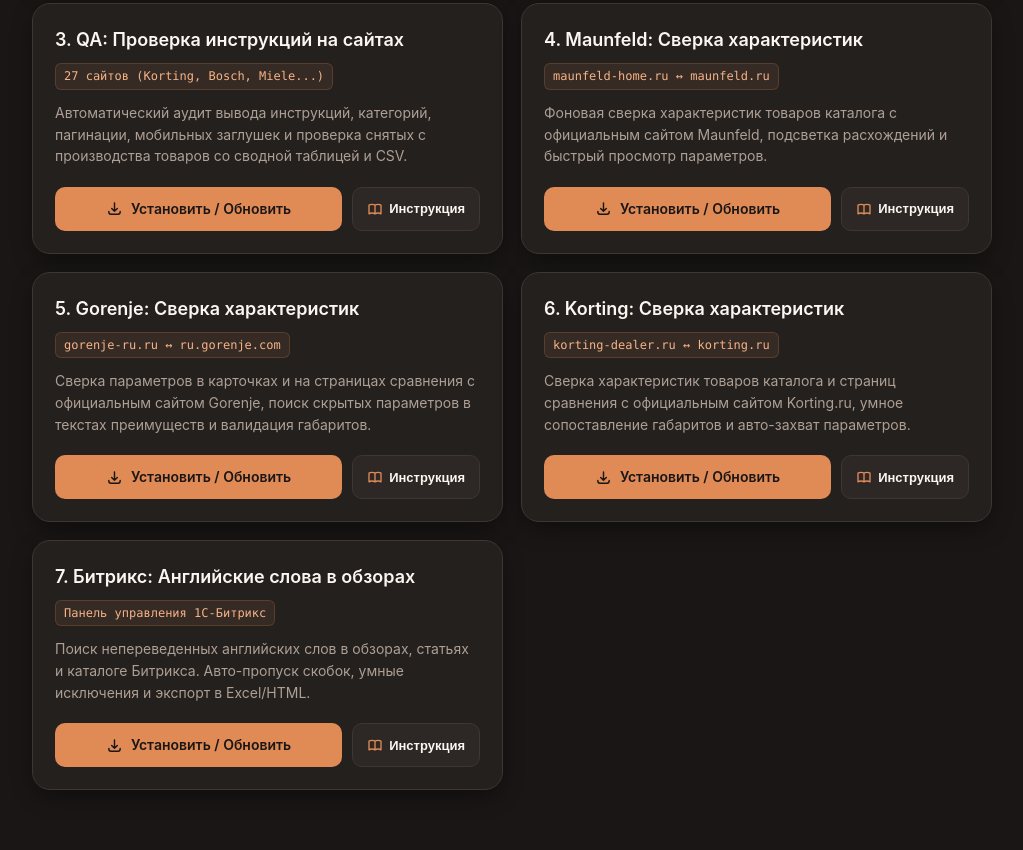
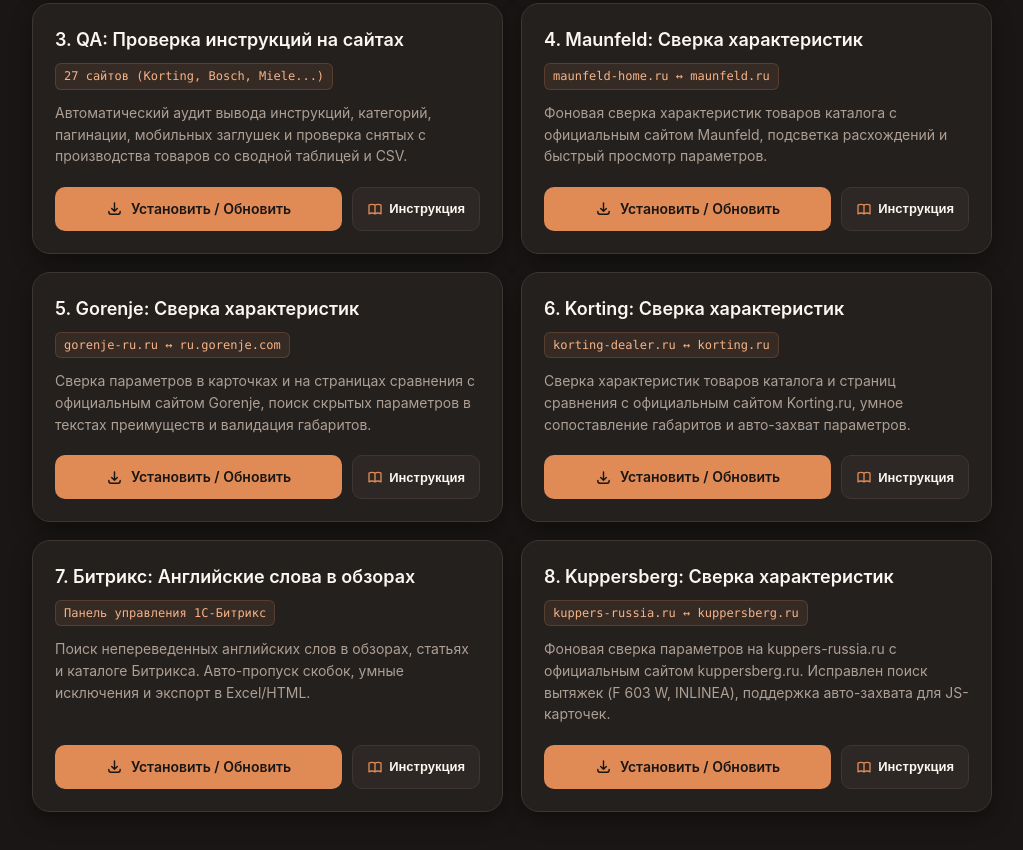
Before and after one commit to Lintervil/price-tools, a plain HTML site: page index.html in a window 1280 px wide. Shown: the part 738-1588 px from the top of the page, without its empty margins (128-1151 px from the left). Drawn offline with Linux system fonts and the light colour scheme.

Commit message:
Update index.html

```diff
--- a/index.html
+++ b/index.html
@@ -776,6 +776,29 @@
         </div>
       </article>
 
+      <!-- Карточка 8: Kuppersberg Сверка характеристик -->
+      <article class="script-card" data-search="kuppersberg kuppers-russia kuppersberg.ru купперсберг сверка характеристик сравнение параметров спецификации official spec checker вытяжки духовые шкафы">
+        <div class="card-top">
+          <h2 class="card-title">8. Kuppersberg: Сверка характеристик</h2>
+          <span class="card-badge">kuppers-russia.ru ↔ kuppersberg.ru</span>
+        </div>
+        <p class="card-desc">Фоновая сверка параметров на kuppers-russia.ru с официальным сайтом kuppersberg.ru. Исправлен поиск вытяжек (F 603 W, INLINEA), поддержка авто-захвата для JS-карточек.</p>
+        <div class="card-buttons">
+          <a class="btn-install" href="./scripts/kuppersberg-spec-checker.user.js" target="_blank" rel="noopener">
+            <svg fill="none" stroke="currentColor" viewBox="0 0 24 24">
+              <path stroke-linecap="round" stroke-linejoin="round" stroke-width="2" d="M4 16v1a3 3 0 003 3h10a3 3 0 003-3v-1m-4-4l-4 4m0 0l-4-4m4 4V4"/>
+            </svg>
+            Установить / Обновить
+          </a>
+          <button type="button" class="btn-guide" data-guide-id="kuppersberg-spec">
+            <svg fill="none" stroke="currentColor" viewBox="0 0 24 24">
+              <path stroke-linecap="round" stroke-linejoin="round" stroke-width="2" d="M12 6.253v13m0-13C10.832 5.477 9.246 5 7.5 5S4.168 5.477 3 6.253v13C4.168 18.477 5.754 18 7.5 18s3.332.477 4.5 1.253m0-13C13.168 5.477 14.754 5 16.5 5c1.747 0 3.332.477 4.5 1.253v13C19.832 18.477 18.247 18 16.5 18c-1.746 0-3.332.477-4.5 1.253"/>
+            </svg>
+            Инструкция
+          </button>
+        </div>
+      </article>
+
     </main>
 
     <div id="notFound" class="not-found">
@@ -946,7 +969,7 @@
         title: 'Битрикс: Английские слова в обзорах (v1.8.3)',
         badge: 'Панель управления 1С-Битрикс',
         scriptUrl: './scripts/bitrix-foreign-words.user.js',
-        purpose: 'Скрипт проверяет тексты элементов инфоблоков (обзоры, статьи, анонсы) в административной панели 1С-Битрикс на наличие непереведенных английских слов. Автоматически пропускает скобки () и [], исключает технические теги и бренды, формирует отчеты с подсветкой в HTML и Excel/XLSX.',
+        purpose: 'Скрипт проверяет тексты элементов инфоблоков (обзоры, статьи, анонсы) в административной панели 1С-Битрикс на наличие непереведенных английских слов. Автоматически пропускает скобки () и [], исключает технические теги и бренды, формирует отчеты с подсветкой в HTML и Excel/XLSX[cite: 4].',
         steps: [
           'Откройте список элементов инфоблока (обзоры, статьи или новости) в админке Битрикса (страницы <code>iblock_element_admin.php</code> или <code>iblock_list_admin.php</code>)[cite: 4].',
           'В правом нижнем углу появится панель <strong>«Битрикс: английские слова»</strong>[cite: 4].',
@@ -955,6 +978,21 @@
           'Выгрузите готовый отчет кнопкой <strong>«Скачать HTML с подсветкой»</strong> или <strong>«Скачать XLSX»</strong>[cite: 4].'
         ],
         tip: '<strong>Полезно:</strong> популярные бренды и служебный HTML-код уже добавлены в стандартные исключения[cite: 4]. Слова внутри скобок <code>(...)</code> и <code>[...]</code> скрипт намеренно игнорирует[cite: 4].'
+      },
+
+      'kuppersberg-spec': {
+        title: 'Kuppersberg: Сверка характеристик (v1.7.4)',
+        badge: 'kuppers-russia.ru ↔ kuppersberg.ru',
+        scriptUrl: './scripts/kuppersberg-spec-checker.user.js',
+        purpose: 'Сверка спецификаций товаров на kuppers-russia.ru с официальным сайтом kuppersberg.ru[cite: 5]. Распознает сложные артикулы вытяжек (F 603 W, INLINEA 52 Inox) и умеет захватывать данные из карточек с динамическим JS-рендером[cite: 5].',
+        steps: [
+          'Перейдите в карточку товара (<code>/catalog/</code>) или на страницу сравнения (<code>/compare/</code>) на сайте <strong>kuppers-russia.ru</strong>[cite: 5].',
+          'В правом нижнем углу появится виджет <strong>«Сверка»</strong>[cite: 5]. Нажмите его, чтобы запустить поиск карточки на официальном сайте[cite: 5].',
+          'Зеленые маркеры (✔️) укажут на совпадение, красные (❌) — на ошибку в значении, желтые (⚠️) — на расхождения в списках комплектации[cite: 5].',
+          'Нажмите кнопку <strong>«оф. сайт»</strong> рядом со строкой свойства, чтобы увидеть официальное значение и скопировать его в буфер обмена[cite: 5].',
+          'Если карточка на официальном сайте подгружается динамически через JS — нажмите кнопку <strong>«Авто-захват»</strong>, скрипт считает данные через служебное окно и сохранит их в кэш[cite: 5].'
+        ],
+        tip: '<strong>Особенность:</strong> скрипт автоматически приводит габариты ниш и приборов из миллиметров в сантиметры, игнорирует другие бренды (Kuppersbusch, Asko) и умеет сопоставлять комплектацию по отдельным элементам[cite: 5].'
       }
     };
 
```
